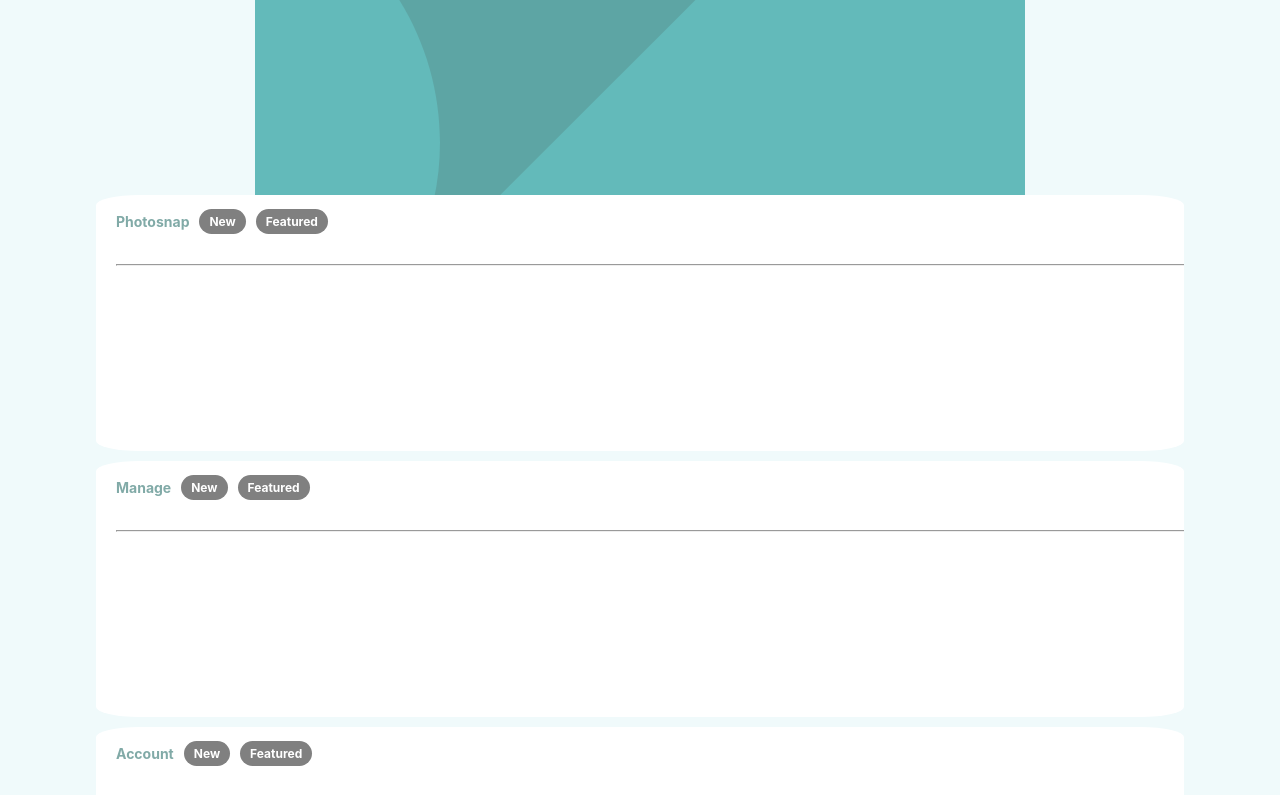
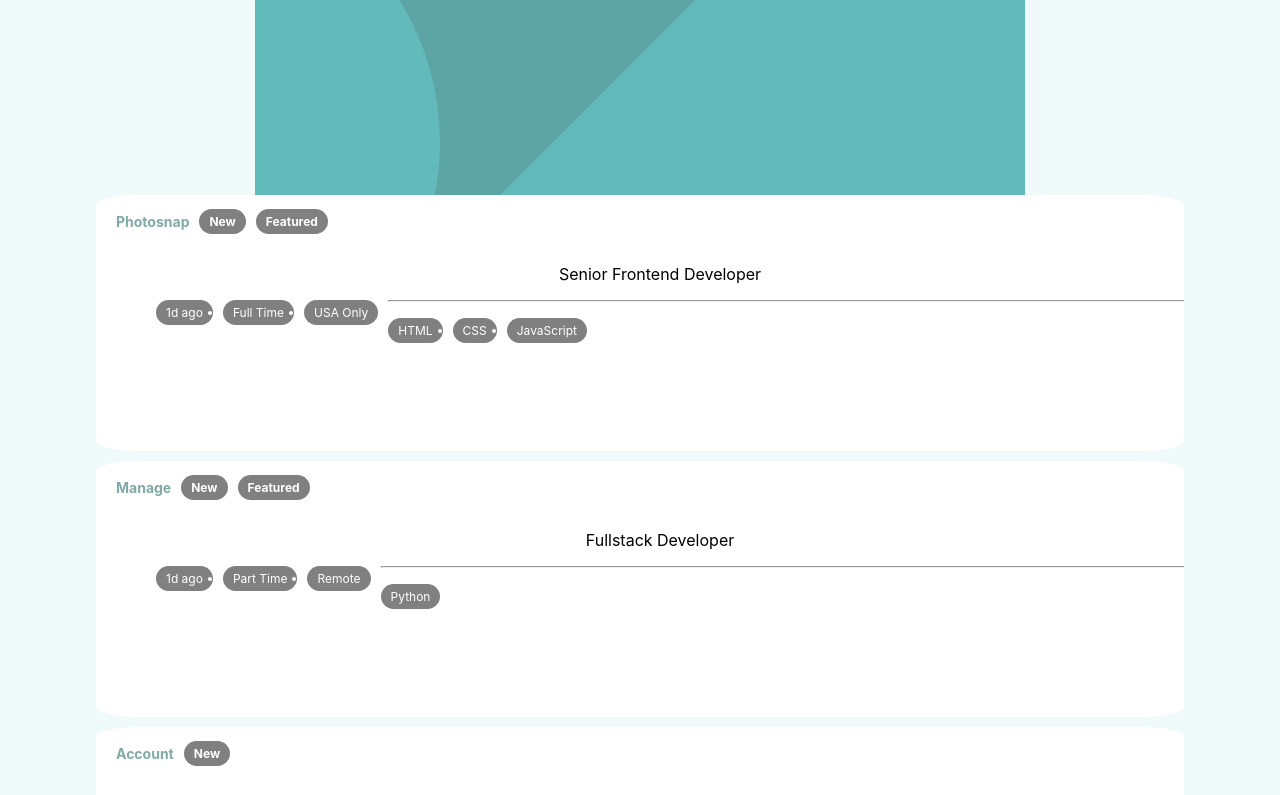
Before and after one commit to rsheldon3ayers/react-listings, a React (Create React App) app: page / in a window 1280 px wide. Shown: the top 795 px of the page. Built offline with nearby package versions, Linux system fonts and the light colour scheme.

Commit message:
add to ListingBox

```diff
--- /dev/null
+++ b/src/AgeContractLocation.js
@@ -0,0 +1,14 @@
+import React from "react";
+
+const AgeContractLocation = (props,) => {
+
+    return (
+        <ul className="age-contract-location">
+            {props.list.map((item,) =>
+                <li>{item}</li>,
+            )}
+        </ul>
+
+    );
+};
+export default AgeContractLocation;
--- a/src/App.js
+++ b/src/App.js
@@ -1,6 +1,7 @@
 import React from "react";
 import logo from "./images/bg-header-mobile.svg";
 import "./App.css";
+import data from "./data";
 import ListingsContainer from "./ListingsContainer";
 
 function App() {
@@ -9,7 +10,7 @@ function App() {
             <header className="App-header">
                 <img src={logo} className="App-logo" alt="logo" />
             </header>
-            <ListingsContainer />
+            <ListingsContainer jobs={data}/>
         </div>
     );
 }
--- a/src/ListingBox.js
+++ b/src/ListingBox.js
@@ -1,21 +1,41 @@
 import React from "react";
+import AgeContractLocation from "./AgeContractLocation.js";
 
 const ListingBox = (props,) => {
+    let topTag;
+    if(props.data.new && props.data.featured) {
+        topTag = <ul className="top-tags" >
+            <li>New</li>
+            <li>Featured</li>
+        </ul>;
+    }
+    else if(props.data.new && !props.data.featured ) {
+        topTag = <ul className="top-tags" >
+            <li>New</li>
+        </ul>;
+    }
+    else if(!props.data.new && props.data.featured ) {
+        topTag = <ul className="top-tags" >
+            <li>Featured</li>
+        </ul>;
+    }
     return (
         <div className="listing-box">
             <div className="listing-info">
                 <div className="top">
                     <p className="company-name">{props.companyName}</p>
-                    <ul className="top-tags">
-                        <li>New</li>
-                        <li>Featured</li>
-                    </ul>
+                    {topTag}
+
                 </div>
 
-                <p className="role-title"></p>
-                <ul className="age-contract-location"></ul>
+                <p className="role-title">{props.data.position}</p>
+                <AgeContractLocation list={[props.data.postedAt, props.data.contract, props.data.location,]}/>
                 <hr />
-                <ul className="bottom-tags"></ul>
+                <ul className="bottom-tags">
+                    {props.data.languages.map((tag,) =>
+                        <li>{tag}</li>,
+                    )}
+                </ul>
             </div>
         </div>
     );
--- a/src/ListingsContainer.js
+++ b/src/ListingsContainer.js
@@ -2,11 +2,9 @@ import React from "react";
 import ListingBox from "./ListingBox.js";
 import data from "./data";
 
-const newData = data;
-
 const ListingsContainer = () => {
-    const company = newData.map((data, i,) =>
-        <ListingBox key={data.id.toString()} companyName={data.company} />,
+    const company = data.map((data, i,) =>
+        <ListingBox key={data.id.toString()} companyName={data.company} languages={data.languages} data={data}/>,
     );
     return(
         <div className="listings-container">
```
